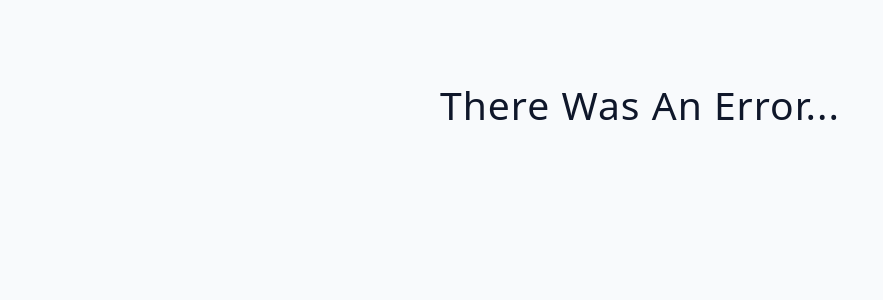
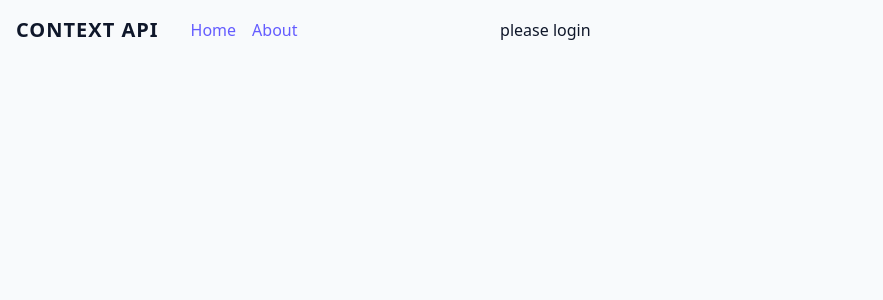
Before and after one commit to ploosond/react-projects, a React (Vite) app: page / in a window 1280 px wide. Shown: the top 300 px of the page, without its empty margins (0-883 px from the left). Built offline with nearby package versions, Linux system fonts and the light colour scheme; no server answers.

Commit message:
Covered prop-drilling, createContext and useContext hook

```diff
--- a/src/App.jsx
+++ b/src/App.jsx
@@ -1,10 +1,10 @@
-import Starter from './tutorial/08-custom-hooks/starter/02-fetch-data';
+import Starter from './tutorial/09-context-api/starter/context/Navbar';
 
 function App() {
   return (
-    <div className='container'>
+    <>
       <Starter />
-    </div>
+    </>
   );
 }
 
--- /dev/null
+++ b/src/tutorial/09-context-api/starter/context/NavLinks.jsx
@@ -0,0 +1,19 @@
+import UserContainer from './UserContainer';
+
+const NavLinks = () => {
+  return (
+    <div className='nav-container'>
+      <ul className='nav-links'>
+        <li>
+          <a href='#'>home</a>
+        </li>
+        <li>
+          <a href='#'>about</a>
+        </li>
+      </ul>
+      <UserContainer />
+    </div>
+  );
+};
+
+export default NavLinks;
--- /dev/null
+++ b/src/tutorial/09-context-api/starter/context/Navbar.jsx
@@ -0,0 +1,27 @@
+import NavLinks from './NavLinks';
+import { useState, createContext } from 'react';
+import { useContext } from 'react';
+
+export const NavbarContext = createContext();
+
+// custom hook
+
+export const useAppContext = () => useContext(NavbarContext);
+
+const Navbar = () => {
+  const [user, setUser] = useState({ name: 'bob' });
+  const logout = () => {
+    setUser(null);
+  };
+
+  return (
+    <NavbarContext.Provider value={{ user, logout }}>
+      <div className='navbar'>
+        <h5>CONTEXT API</h5>
+        <NavLinks />
+      </div>
+    </NavbarContext.Provider>
+  );
+};
+
+export default Navbar;
--- /dev/null
+++ b/src/tutorial/09-context-api/starter/context/UserContainer.jsx
@@ -0,0 +1,21 @@
+import { useAppContext } from './Navbar';
+
+const UserContainer = () => {
+  const { user, logout } = useAppContext;
+  return (
+    <div className='user-container'>
+      {user ? (
+        <>
+          <p>Hello There, {user?.name?.toUpperCase()}</p>
+          <button className='btn' onClick={logout}>
+            logout
+          </button>
+        </>
+      ) : (
+        <p>please login</p>
+      )}
+    </div>
+  );
+};
+
+export default UserContainer;
--- /dev/null
+++ b/src/tutorial/09-context-api/starter/prop-drilling/NavLinks.jsx
@@ -0,0 +1,19 @@
+import UserContainer from './UserContainer';
+
+const NavLinks = ({ user, logout }) => {
+  return (
+    <div className='nav-container'>
+      <ul className='nav-links'>
+        <li>
+          <a href='#'>home</a>
+        </li>
+        <li>
+          <a href='#'>about</a>
+        </li>
+      </ul>
+      <UserContainer user={user} logout={logout} />
+    </div>
+  );
+};
+
+export default NavLinks;
--- /dev/null
+++ b/src/tutorial/09-context-api/starter/prop-drilling/Navbar.jsx
@@ -0,0 +1,18 @@
+import NavLinks from './NavLinks';
+import { useState } from 'react';
+
+const Navbar = () => {
+  const [user, setUser] = useState({ name: 'bob' });
+  const logout = () => {
+    setUser(null);
+  };
+
+  return (
+    <div className='navbar'>
+      <h5>CONTEXT API</h5>
+      <NavLinks user={user} logout={logout} />
+    </div>
+  );
+};
+
+export default Navbar;
--- /dev/null
+++ b/src/tutorial/09-context-api/starter/prop-drilling/UserContainer.jsx
@@ -0,0 +1,18 @@
+const UserContainer = ({ user, logout }) => {
+  return (
+    <div className='user-container'>
+      {user ? (
+        <>
+          <p>Hello There, {user?.name?.toUpperCase()}</p>
+          <button className='btn' onClick={logout}>
+            logout
+          </button>
+        </>
+      ) : (
+        <p>please login</p>
+      )}
+    </div>
+  );
+};
+
+export default UserContainer;
```
